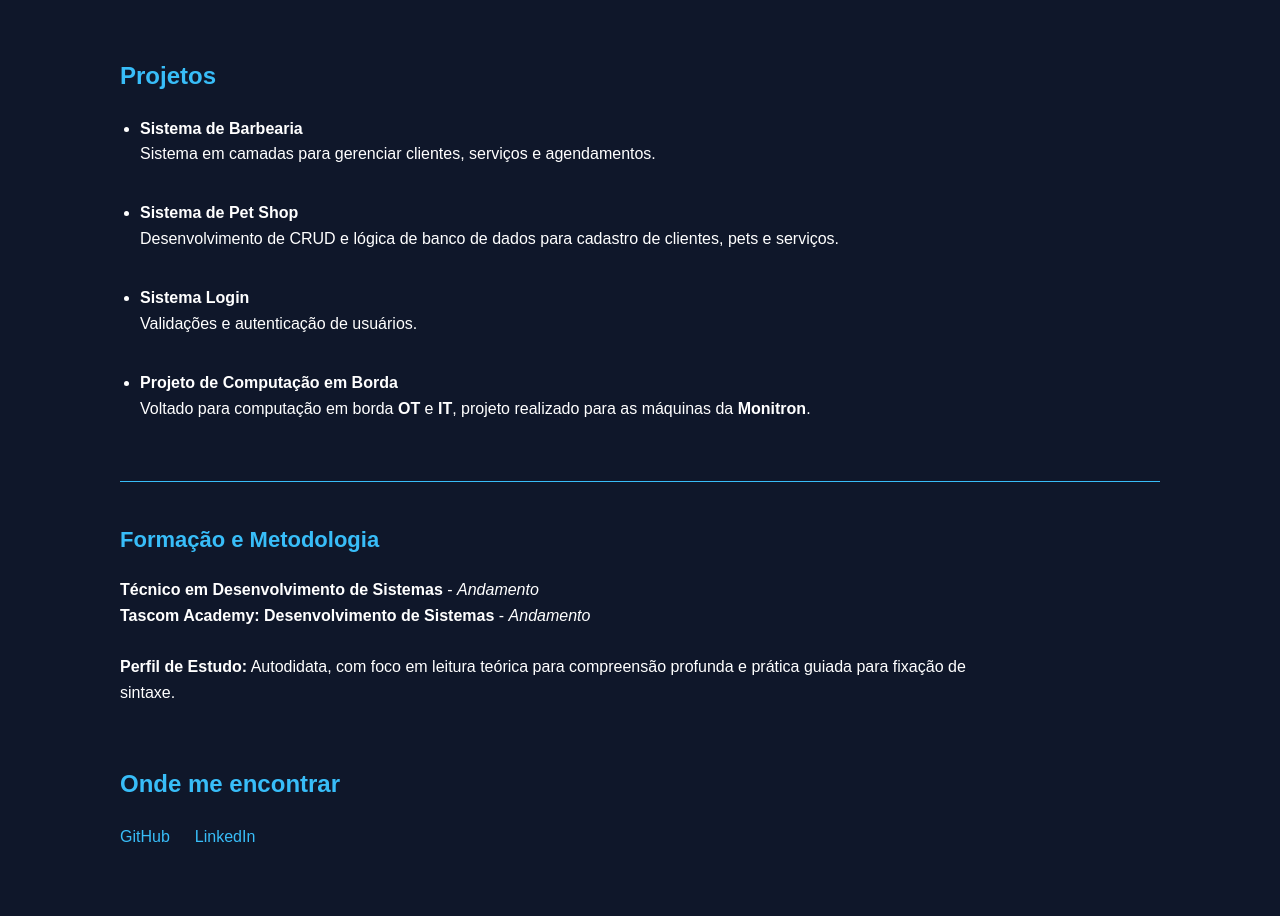
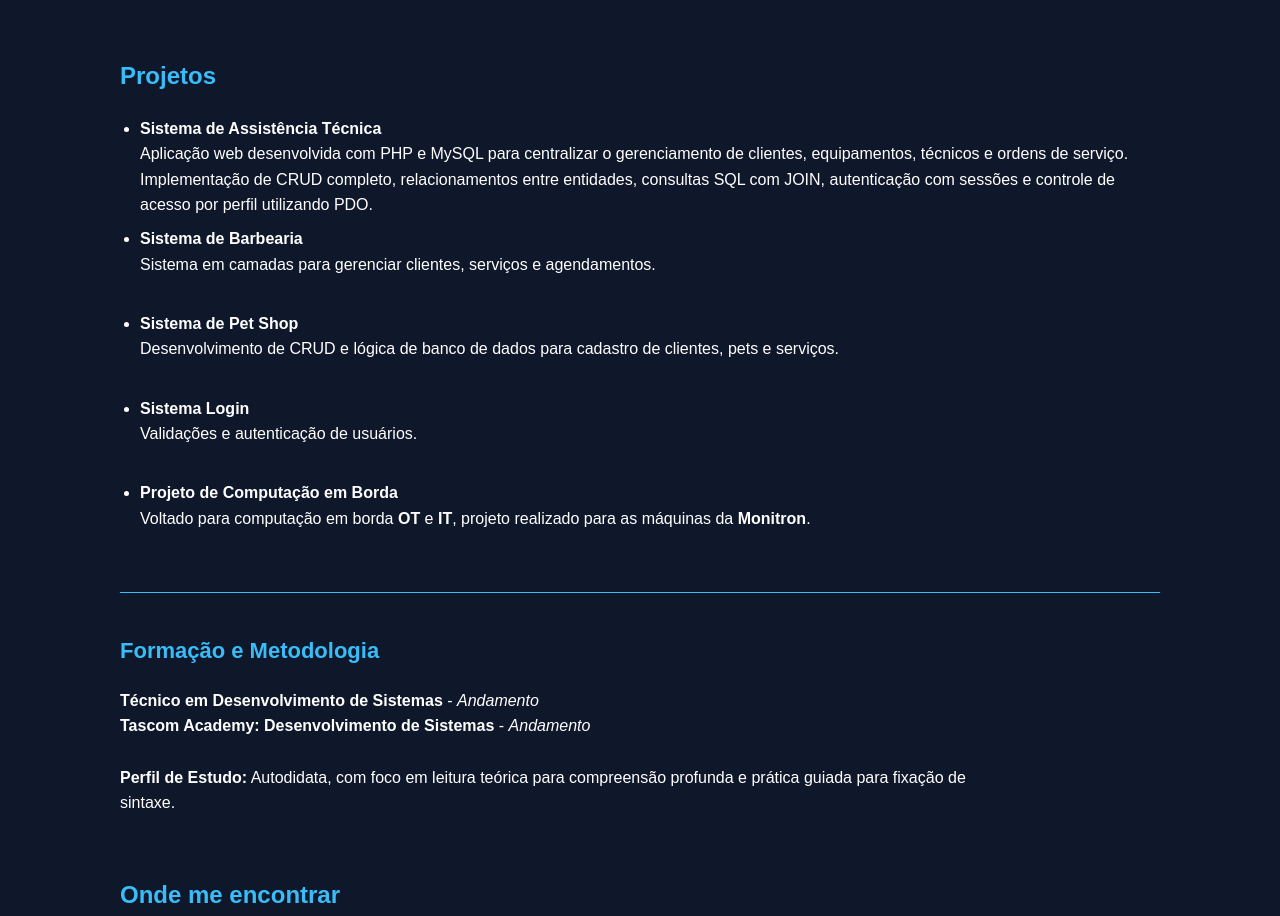
Before and after one commit to arthurhenriquemelo2005/curriculo, a plain HTML site: page index.html in a window 1280 px wide. Shown: the part 915-1831 px from the top of the page. Drawn offline with Linux system fonts and the light colour scheme.

Commit message:
Update project details in index.html
Added project description for Sistema de Assistência Técnica.

```diff
--- a/index.html
+++ b/index.html
@@ -60,6 +60,10 @@
             <h3>Projetos</h3>
             <article>
                 <ul>
+                    <li>
+                    <strong>Sistema de Assistência Técnica</strong><br>
+                    Aplicação web desenvolvida com PHP e MySQL para centralizar o gerenciamento de clientes, equipamentos, técnicos e ordens de serviço. Implementação de CRUD completo, relacionamentos entre entidades, consultas SQL com JOIN, autenticação com sessões e controle de acesso por perfil utilizando PDO.
+                    </li>
                     <li><strong>Sistema de Barbearia</strong><br>
                         Sistema em camadas para gerenciar clientes, serviços e agendamentos.</li>
                     <br>
```
